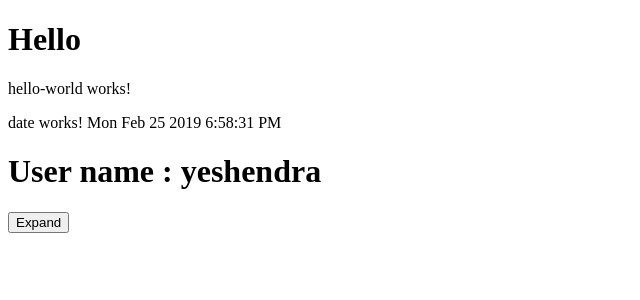
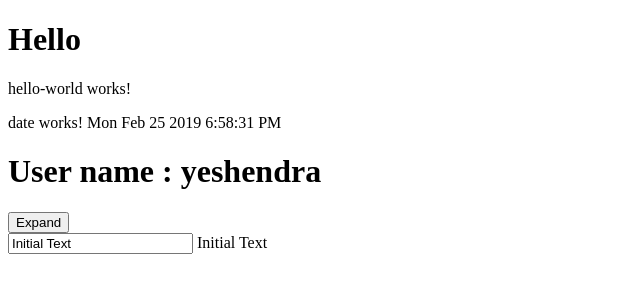
Before and after one commit to 28yashverma/Angular6_Tutorials, an Angular app: page / in a window 1280 px wide. Shown: the top 300 px of the page, without its empty margins (0-640 px from the left). Built offline with nearby package versions, Linux system fonts and the light colour scheme.

Commit message:
two way data binding

```diff
--- a/src/app/address-card/address-card.component.ts
+++ b/src/app/address-card/address-card.component.ts
@@ -10,7 +10,7 @@ export class AddressCardComponent implements OnInit {
 
   @Input('user') user: User;
   isCollapsed: Boolean = false;
-  buttonText: string = 'Expand';
+  buttonText = 'Expand';
   constructor() {
    }
 
--- a/src/app/app.component.html
+++ b/src/app/app.component.html
@@ -2,3 +2,5 @@
 <app-hello-world></app-hello-world>
 <app-date></app-date>
 <app-address-card [user]='user'></app-address-card>
+<input type="text" [(ngModel)]="inputText">
+{{inputText}}
--- a/src/app/app.component.ts
+++ b/src/app/app.component.ts
@@ -8,6 +8,7 @@ import { User } from './address-card/user.model';
 })
 export class AppComponent {
   user: User;
+  inputText = 'Initial Text';
   constructor() {
     this.user = new User();
     this.user.name = 'yeshendra';
--- a/src/app/app.module.ts
+++ b/src/app/app.module.ts
@@ -1,5 +1,6 @@
 import { BrowserModule } from '@angular/platform-browser';
 import { NgModule } from '@angular/core';
+import {FormsModule} from '@angular/forms';
 
 import { AppComponent } from './app.component';
 import { HelloWorldComponent } from './hello-world/hello-world.component';
@@ -14,7 +15,8 @@ import { AddressCardComponent } from './address-card/address-card.component';
     AddressCardComponent
   ],
   imports: [
-    BrowserModule
+    BrowserModule,
+    FormsModule
   ],
   providers: [],
   bootstrap: [AppComponent]
```
